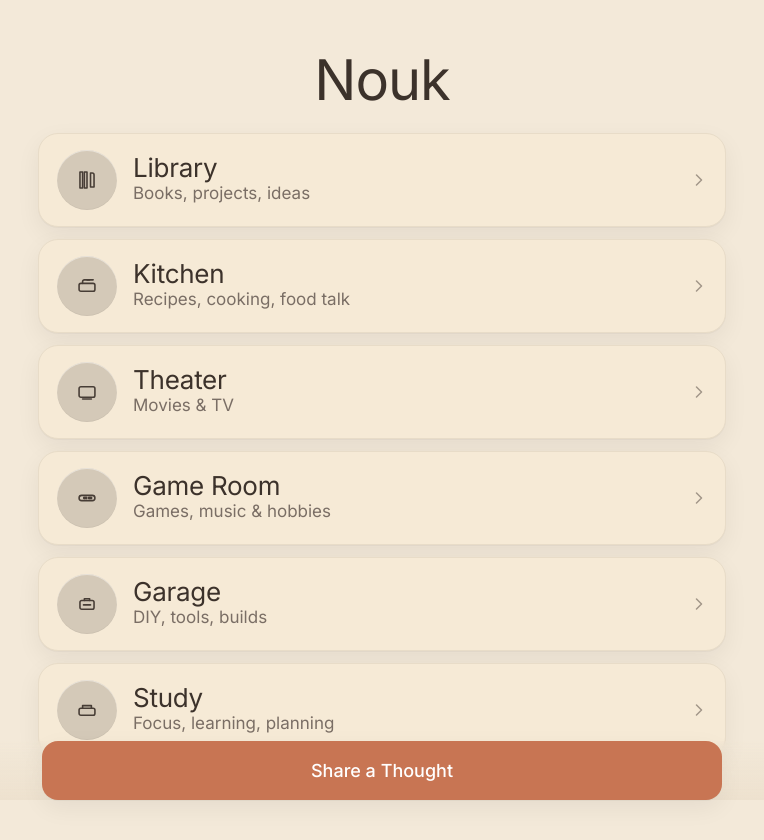
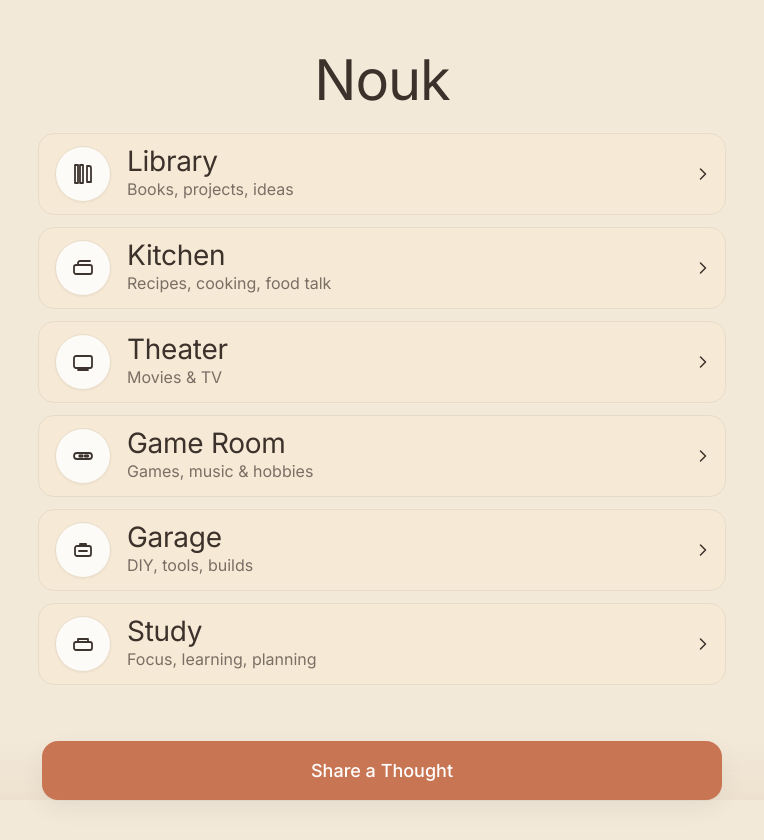
Before and after one commit to dus10-sudo/Nouk-V2, a Next.js app: page / in a window 1280 px wide. Shown: the top 840 px of the page, without its empty margins (258-1022 px from the left). Built offline with nearby package versions, Linux system fonts and the light colour scheme; a web font is replaced by a local one.

Commit message:
Update RoomCard.tsx

```diff
--- a/src/components/RoomCard.tsx
+++ b/src/components/RoomCard.tsx
@@ -1,8 +1,6 @@
-'use client';
-
-import Link from 'next/link';
-import type { ComponentType, SVGProps } from 'react';
-import { IconChevron } from '@/components/Icons';
+import Link from "next/link";
+import { ComponentType, SVGProps } from "react";
+import { IconChevron } from "./Icons";
 
 type Props = {
   href: string;
@@ -13,17 +11,29 @@ type Props = {
 
 export default function RoomCard({ href, Icon, title, subtitle }: Props) {
   return (
-    <Link href={href} className="card card-pad flex items-center gap-4">
-      <span className="icon-badge">
-        <Icon className="w-6 h-6" aria-hidden />
-      </span>
+    <Link
+      href={href}
+      className="block rounded-2xl border border-[var(--ring)] bg-[var(--card)] pl-4 pr-3 py-3 shadow-[var(--shadow)]"
+    >
+      <div className="flex items-center gap-4">
+        {/* Icon chip */}
+        <div className="grid size-14 place-items-center rounded-full border border-[var(--ring)] bg-white/80 shadow-sm">
+          <Icon className="h-6 w-6 text-[var(--ink)]" aria-hidden="true" />
+        </div>
 
-      <div className="flex-1">
-        <div className="room-title font-serif">{title}</div>
-        <div className="room-sub text-[17px]">{subtitle}</div>
+        {/* Text */}
+        <div className="min-w-0 flex-1">
+          <div className="truncate font-serif text-[28px] leading-[1.05] tracking-[-0.01em]">
+            {title}
+          </div>
+          <div className="truncate text-[16px] text-[var(--muted)]">
+            {subtitle}
+          </div>
+        </div>
+
+        {/* Chevron */}
+        <IconChevron className="h-5 w-5 text-[var(--muted)]/70" aria-hidden="true" />
       </div>
-
-      <IconChevron className="chev w-5 h-5" aria-hidden />
     </Link>
   );
 }
```
